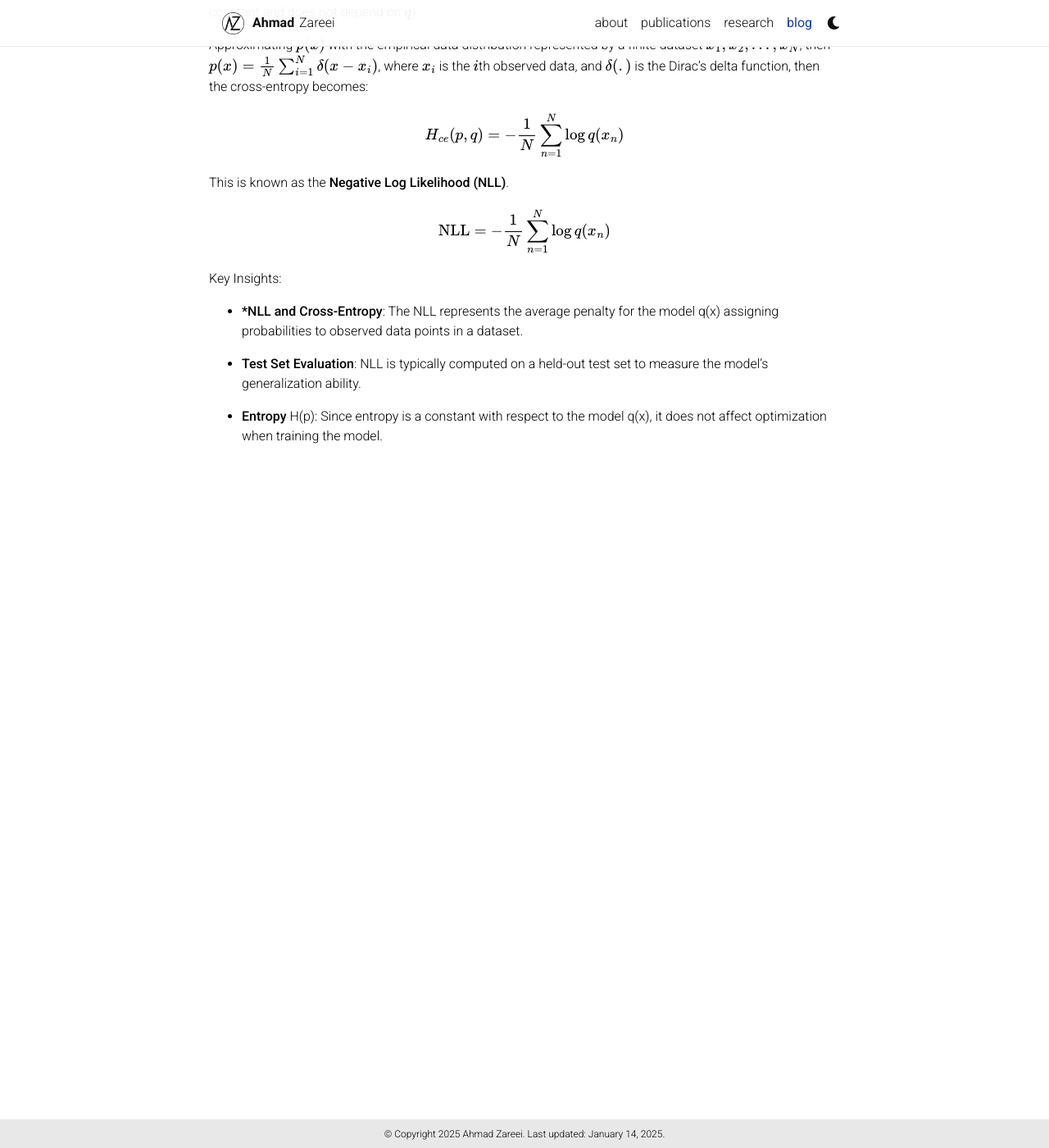
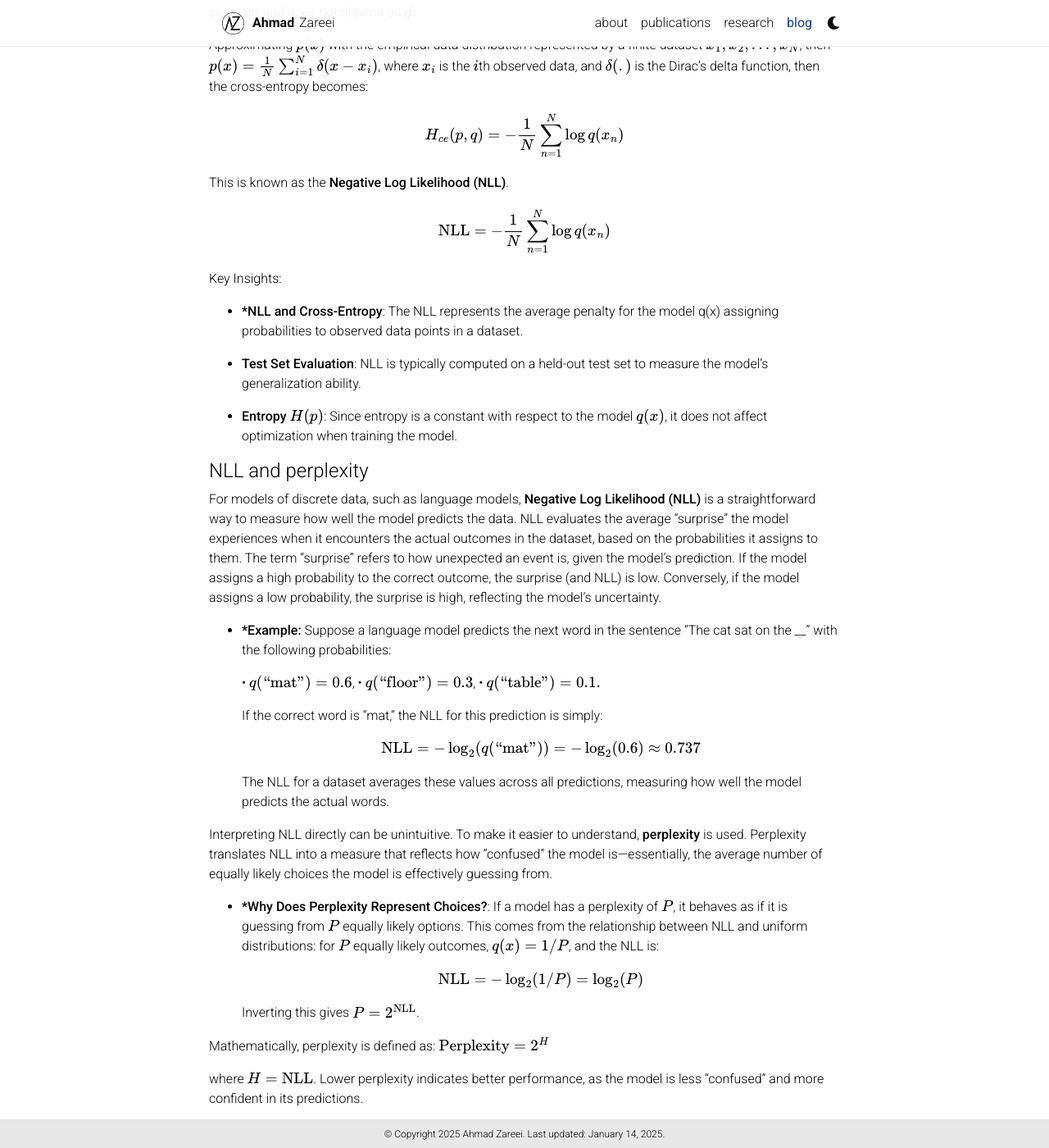
Before and after one commit to azareei/azareei.github.io, a Jekyll site: the page built from _posts/2025-01-07-Generative-AI.md, in a window 1280 px wide and 1400 px high, scrolled down 4516 px. Shown: the whole window at 82% size. Built offline with Jekyll 4.4.1, drawn with Linux system fonts in a browser that asks for light colours; nearby versions of some CDN libraries; a style sheet for code colours, icons or effects is not loaded.

Commit message:
adding understanding NLL

```diff
--- a/_posts/2025-01-07-Generative-AI.md
+++ b/_posts/2025-01-07-Generative-AI.md
@@ -108,4 +108,35 @@ Key Insights:
 
 * **Test Set Evaluation**: NLL is typically computed on a held-out test set to measure the model’s generalization ability.
 
-* **Entropy** H(p): Since entropy is a constant with respect to the model q(x), it does not affect optimization when training the model.
+* **Entropy** $H(p)$: Since entropy is a constant with respect to the model $q(x)$, it does not affect optimization when training the model.
+
+
+#### NLL and perplexity
+
+For models of discrete data, such as language models, **Negative Log Likelihood (NLL)** is a straightforward way to measure how well the model predicts the data. NLL evaluates the average “surprise” the model experiences when it encounters the actual outcomes in the dataset, based on the probabilities it assigns to them. The term “surprise” refers to how unexpected an event is, given the model’s prediction. If the model assigns a high probability to the correct outcome, the surprise (and NLL) is low. Conversely, if the model assigns a low probability, the surprise is high, reflecting the model’s uncertainty.
+ * ***Example:**
+	Suppose a language model predicts the next word in the sentence “The cat sat on the __” with the following probabilities:
+
+	• $q(\text{“mat”}) = 0.6$,
+	• $q(\text{“floor”}) = 0.3$,
+	• $q(\text{“table”}) = 0.1.$
+
+
+	If the correct word is “mat,” the NLL for this prediction is simply:
+
+	$$\text{NLL} = -\log_2(q(\text{“mat”})) = -\log_2(0.6) \approx 0.737
+	$$
+
+	The NLL for a dataset averages these values across all predictions, measuring how well the model predicts the actual words.
+
+Interpreting NLL directly can be unintuitive. To make it easier to understand, **perplexity** is used. Perplexity translates NLL into a measure that reflects how “confused” the model is—essentially, the average number of equally likely choices the model is effectively guessing from.
+* ***Why Does Perplexity Represent Choices?**: If a model has a perplexity of $P$, it behaves as if it is guessing from $P$ equally likely options. This comes from the relationship between NLL and uniform distributions: for $P$ equally likely outcomes, $q(x) = 1/P$, and the NLL is:
+
+  $$\text{NLL} = -\log_2(1/P) = \log_2(P)$$
+
+  Inverting this gives $P = 2^{\text{NLL}}$.
+
+Mathematically, perplexity is defined as:
+  $$\text{Perplexity} = 2^H$$
+
+where $H = \text{NLL}$. Lower perplexity indicates better performance, as the model is less “confused” and more confident in its predictions.
```
